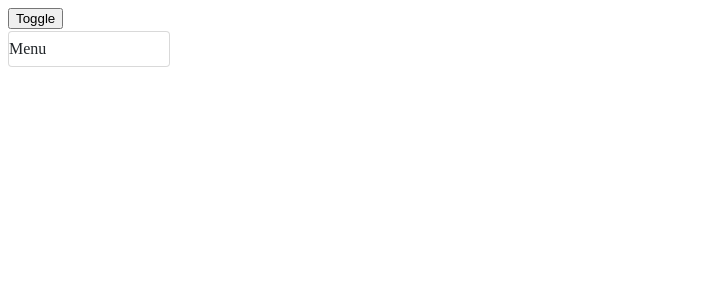
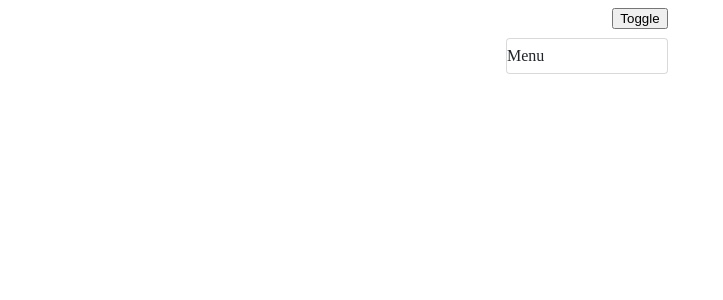
Before and after one commit to crisantizan/vue-ui-components, a Vue app: page / in a window 1280 px wide. Both pictures are taken after a click on the button "Toggle". Shown: the top 300 px of the page, without its empty margins (0-723 px from the left). Built offline with nearby package versions, Linux system fonts and the light colour scheme.

Commit message:
styles: right alignment

```diff
--- a/src/App.vue
+++ b/src/App.vue
@@ -1,9 +1,11 @@
 <template>
   <div id="app">
-    <VDropdown v-slot="{ show, toggleFn }">
-      <button @click="toggleFn">Toggle</button>
-      <VDropdownMenu :show="show"></VDropdownMenu>
-    </VDropdown>
+    <div class="center">
+      <VDropdown v-slot="{ show, toggleFn }">
+        <button @click="toggleFn">Toggle</button>
+        <VDropdownMenu align-right :show="show"></VDropdownMenu>
+      </VDropdown>
+    </div>
   </div>
 </template>
 
@@ -19,3 +21,10 @@ export default {
   },
 };
 </script>
+
+<style>
+  .center {
+    display: flex;
+    justify-content: center;
+  }
+</style>
--- a/src/components/VDropdownMenu.vue
+++ b/src/components/VDropdownMenu.vue
@@ -1,11 +1,18 @@
 <template>
-	<div v-show="$props.show" class="VDropdown__menu">Menu</div>
+	<div
+		v-show="$props.show"
+		class="VDropdown__menu"
+		:class="{ 'VDropdown__menu--right': $props.alignRight }"
+	>
+		Menu
+	</div>
 </template>
 
 <script>
 export default {
 	props: {
 		show: { type: Boolean, default: false },
+		alignRight: { type: Boolean, default: false },
 	},
 };
 </script>
@@ -13,8 +20,6 @@ export default {
 <style scoped>
 .VDropdown__menu {
 	position: absolute;
-	top: 100%;
-	left: 0;
 	z-index: 1000;
 	display: block;
 	float: left;
@@ -29,10 +34,16 @@ export default {
 	background-clip: padding-box;
 	border: 1px solid rgba(0, 0, 0, 0.15);
 	border-radius: 0.25rem;
+	transform: translate3d(0px, 28px, 0px);
+	will-change: transform;
 
-	/*	transform: translate3d(0px, 28px, 0px);
 	top: 0px;
 	left: 0px;
-	will-change: transform;*/
+	/*right: auto;*/
+}
+
+.VDropdown__menu--right {
+	right: 0px;
+	left: auto;
 }
 </style>
```
